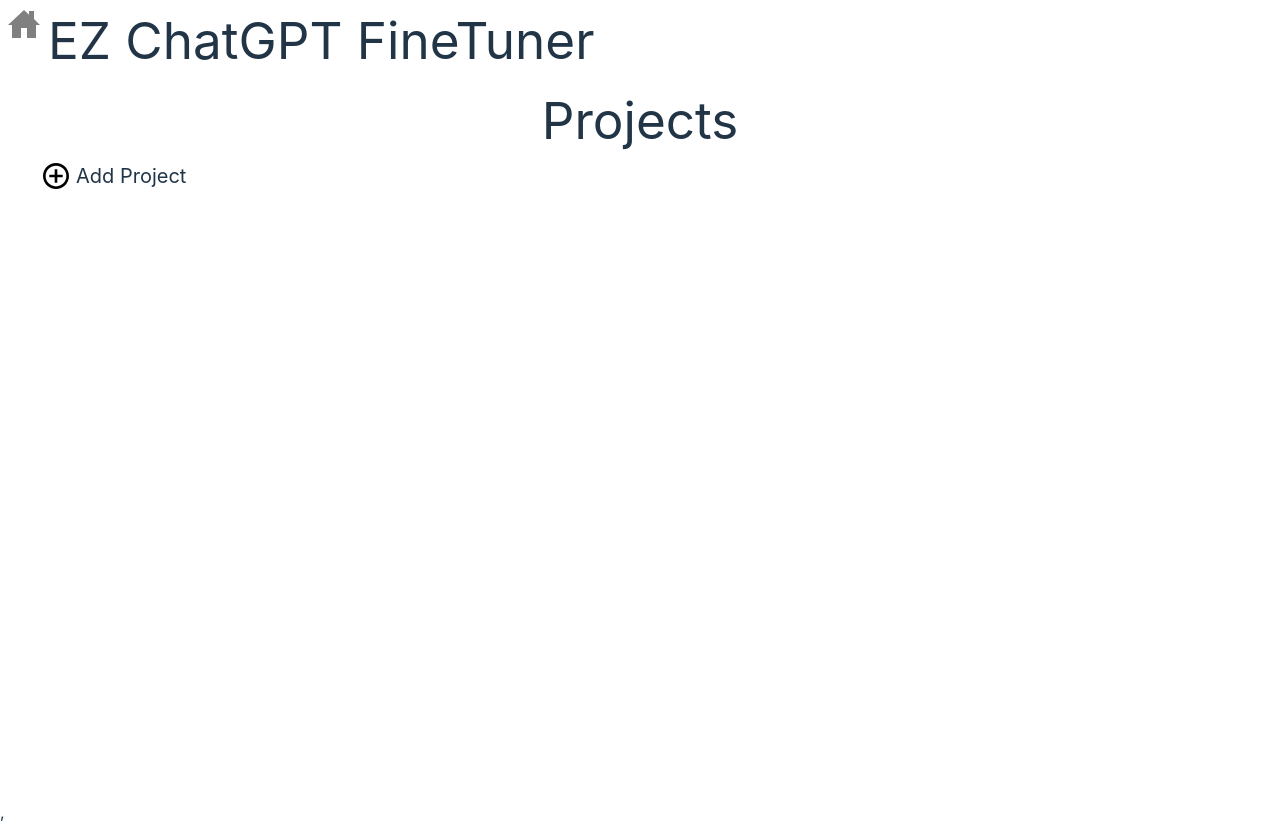
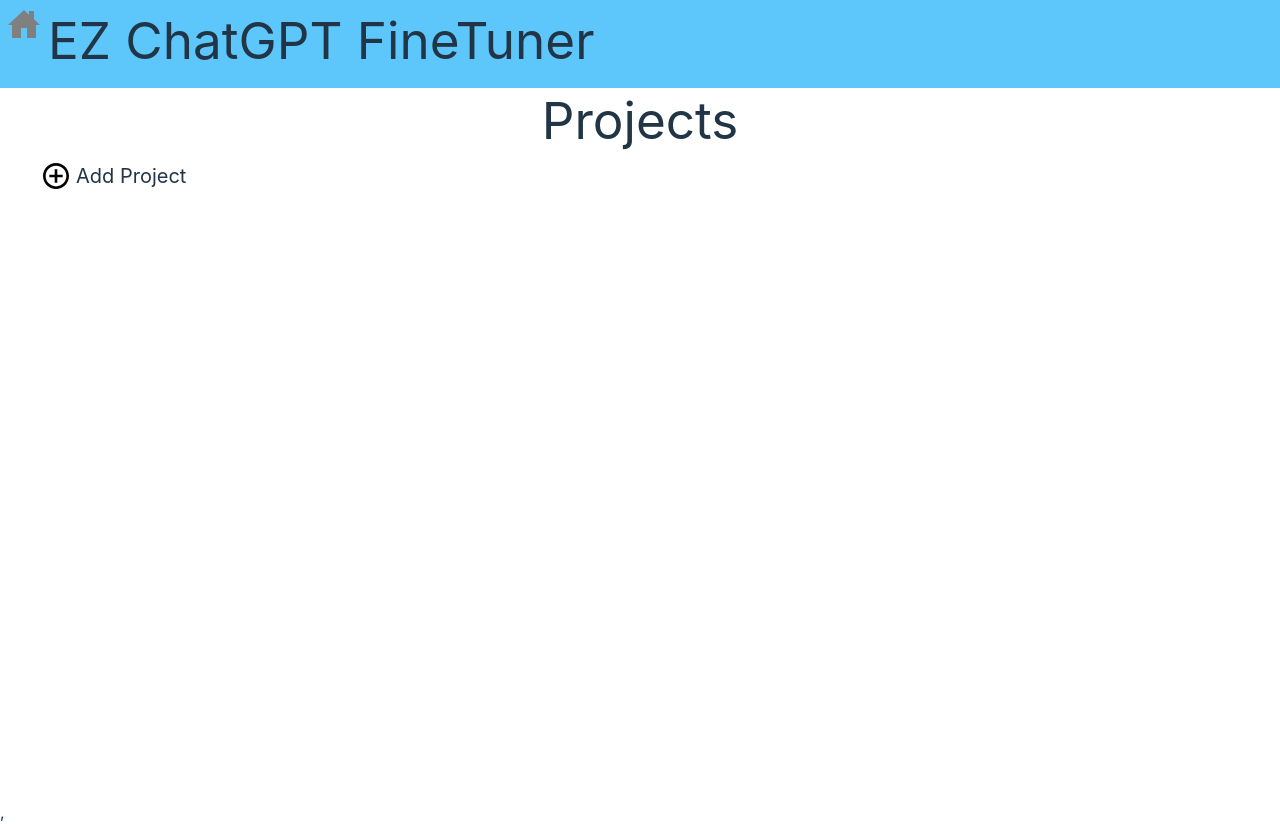
Before and after one commit to AcuChat/ez-chatgpt-finetuner-client, a React (Vite) app: page / in a window 1280 px wide. Built offline with nearby package versions, Linux system fonts and the light colour scheme; no server answers.

Commit message:
styled header

```diff
--- a/src/components/Header.scss
+++ b/src/components/Header.scss
@@ -2,7 +2,8 @@
     display: flex;
     width: 100vw;
     height: fit-content;
-    margin: .5rem 0 0 .5rem;
+    padding: .5rem 0 0 .5rem;
+    background-color: #5dc7fc;
 
     &__title {
         margin: 0 0 1rem .5rem;
```
